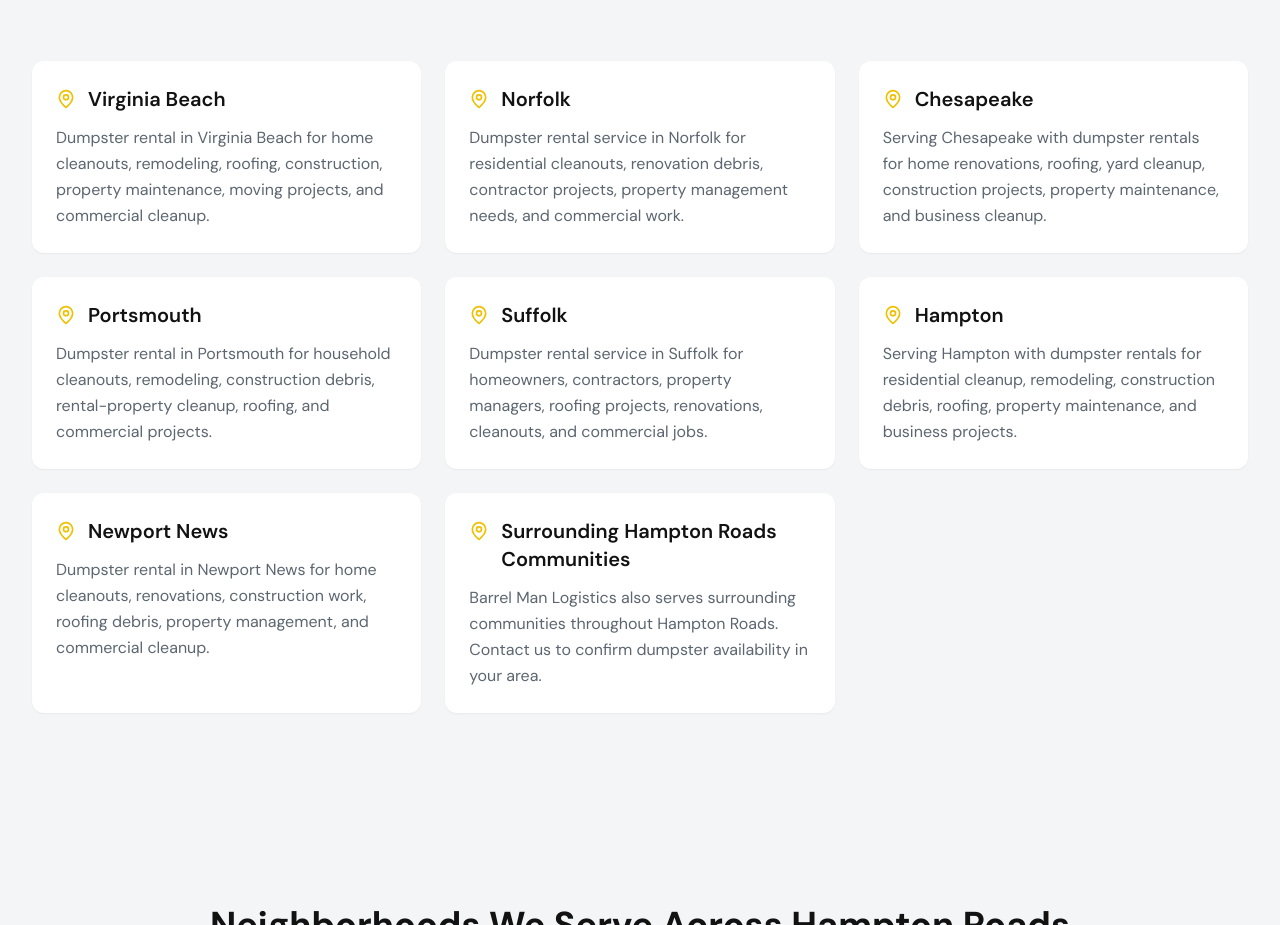
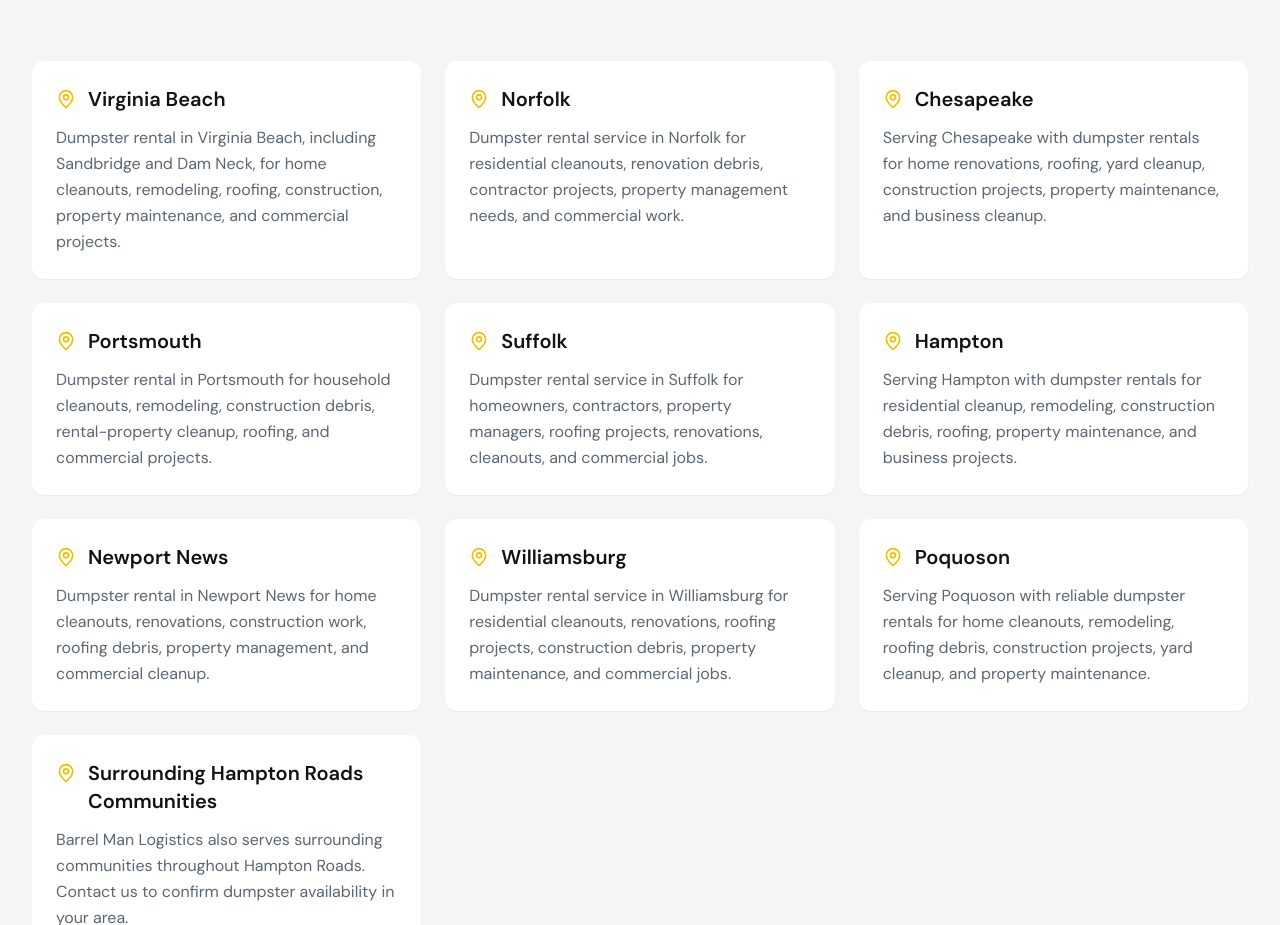
Before and after one commit to civicsites/barrel-man-logistics, a React (Vite) app in the folder apps/web/: page /service-area in a window 1280 px wide. Shown: the part 1200-2125 px from the top of the page. Built offline with nearby package versions, Linux system fonts and the light colour scheme.

Commit message:
Expand Hampton Roads service areas

```diff
--- a/apps/web/src/pages/ServiceAreaPage.jsx
+++ b/apps/web/src/pages/ServiceAreaPage.jsx
@@ -11,7 +11,7 @@
     {
       city: 'Virginia Beach',
       description:
-        'Dumpster rental in Virginia Beach for home cleanouts, remodeling, roofing, construction, property maintenance, moving projects, and commercial cleanup.'
+        'Dumpster rental in Virginia Beach, including Sandbridge and Dam Neck, for home cleanouts, remodeling, roofing, construction, property maintenance, and commercial projects.',
     },
     {
       city: 'Norfolk',
@@ -44,10 +44,20 @@
         'Dumpster rental in Newport News for home cleanouts, renovations, construction work, roofing debris, property management, and commercial cleanup.'
     },
     {
+      city: 'Williamsburg',
+      description:
+        'Dumpster rental service in Williamsburg for residential cleanouts, renovations, roofing projects, construction debris, property maintenance, and commercial jobs.',
+    },
+    {
+      city: 'Poquoson',
+      description:
+        'Serving Poquoson with reliable dumpster rentals for home cleanouts, remodeling, roofing debris, construction projects, yard cleanup, and property maintenance.',
+    },
+    {
       city: 'Surrounding Hampton Roads Communities',
       description:
         'Barrel Man Logistics also serves surrounding communities throughout Hampton Roads. Contact us to confirm dumpster availability in your area.'
-    }
+    },
   ];
 
   return (
```
